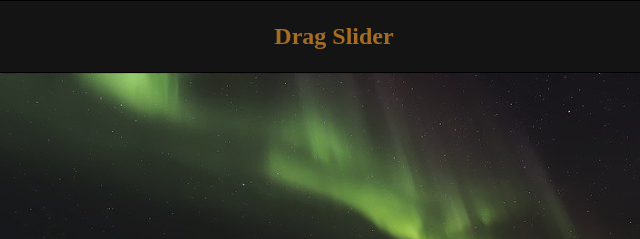
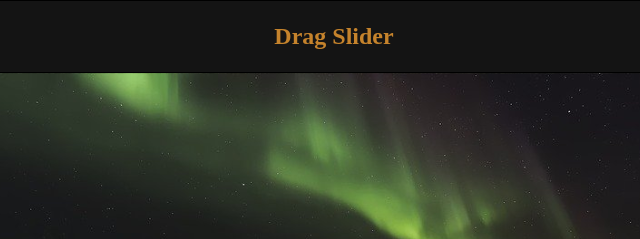
Before and after one commit to m-domagala/drag-slider, a website built with webpack: page src/main.html in a window 1280 px wide. Shown: the top 239 px of the page, 306-946 px from the left. Built offline with nearby package versions, Linux system fonts and the light colour scheme.

Commit message:
change header font color

```diff
--- a/src/scss/_style.scss
+++ b/src/scss/_style.scss
@@ -38,7 +38,7 @@ body {
  border-bottom: 1px solid black;
  &__title {
   font-size: 5.4vw;
-  color: rgb(165, 109, 36);
+  color: rgb(197, 131, 44);
   @include portrait-large {
    font-size: 200%;
   }
```
